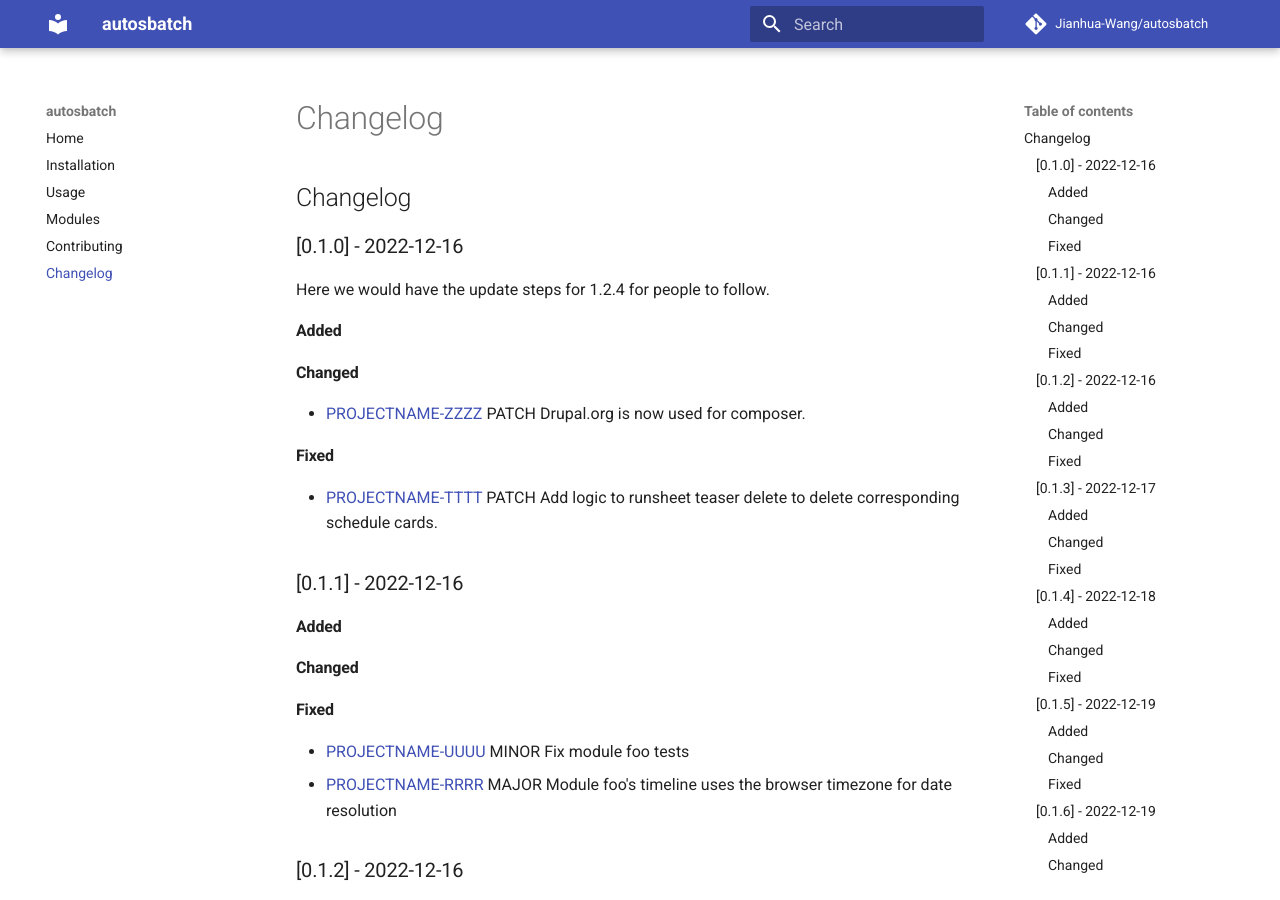
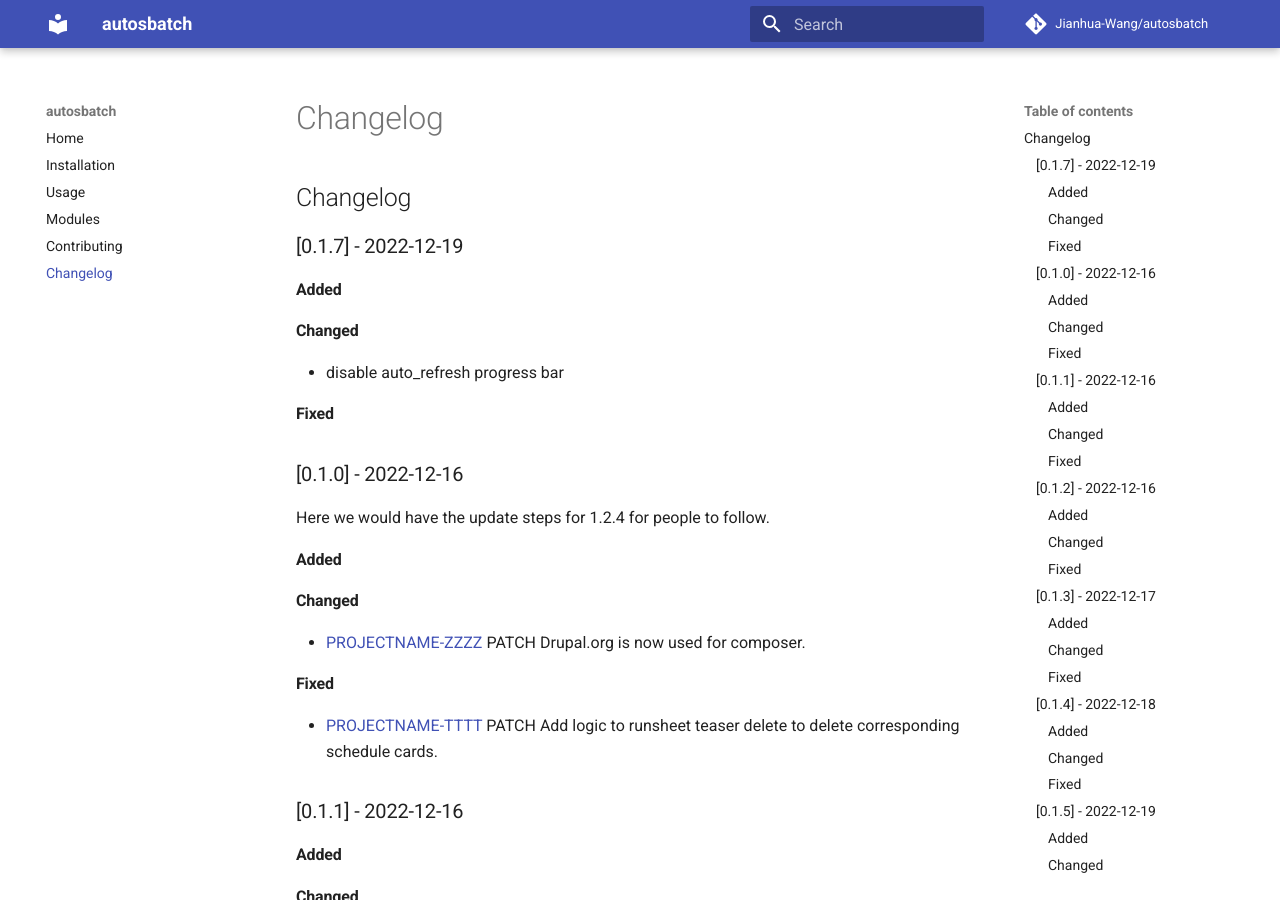
Before and after one commit to Jianhua-Wang/autosbatch, an MkDocs documentation site: the page built from docs/changelog.md, in a window 1280 px wide and 900 px high. Built offline with MkDocs 1.6.1 and Material for MkDocs 9.7.7, drawn with Linux system fonts in a browser that asks for light colours; comment, search, counter and statistics services are not loaded.

Commit message:
disable auto_refresh progress bar

```diff
--- a/CHANGELOG.md
+++ b/CHANGELOG.md
@@ -1,4 +1,16 @@
 # Changelog
+
+## [0.1.7] - 2022-12-19
+
+### Added
+
+
+### Changed
+
+- disable auto_refresh progress bar
+
+### Fixed
+
 
 
 ## [0.1.0] - 2022-12-16
--- a/mkdocs.yml
+++ b/mkdocs.yml
@@ -23,9 +23,9 @@ theme:
     - navigation.instant
     - navigation.tabs.sticky
 markdown_extensions:
-  - pymdownx.emoji:
-      emoji_index: !!python/name:materialx.emoji.twemoji
-      emoji_generator: !!python/name:materialx.emoji.to_svg
+  - pymdownx.emoji
+      # emoji_index: !!python/name:materialx.emoji.twemoji
+      # emoji_generator: !!python/name:materialx.emoji.to_svg
   - pymdownx.critic
   - pymdownx.caret
   - pymdownx.mark
@@ -43,7 +43,7 @@ markdown_extensions:
   - toc:
       baselevel: 2
       permalink: true
-      slugify: !!python/name:pymdownx.slugs.uslugify
+      # slugify: !!python/name:pymdownx.slugs.uslugify
   - meta
 plugins:
   - include-markdown
```
Also changed, not shown: 1 other file.
